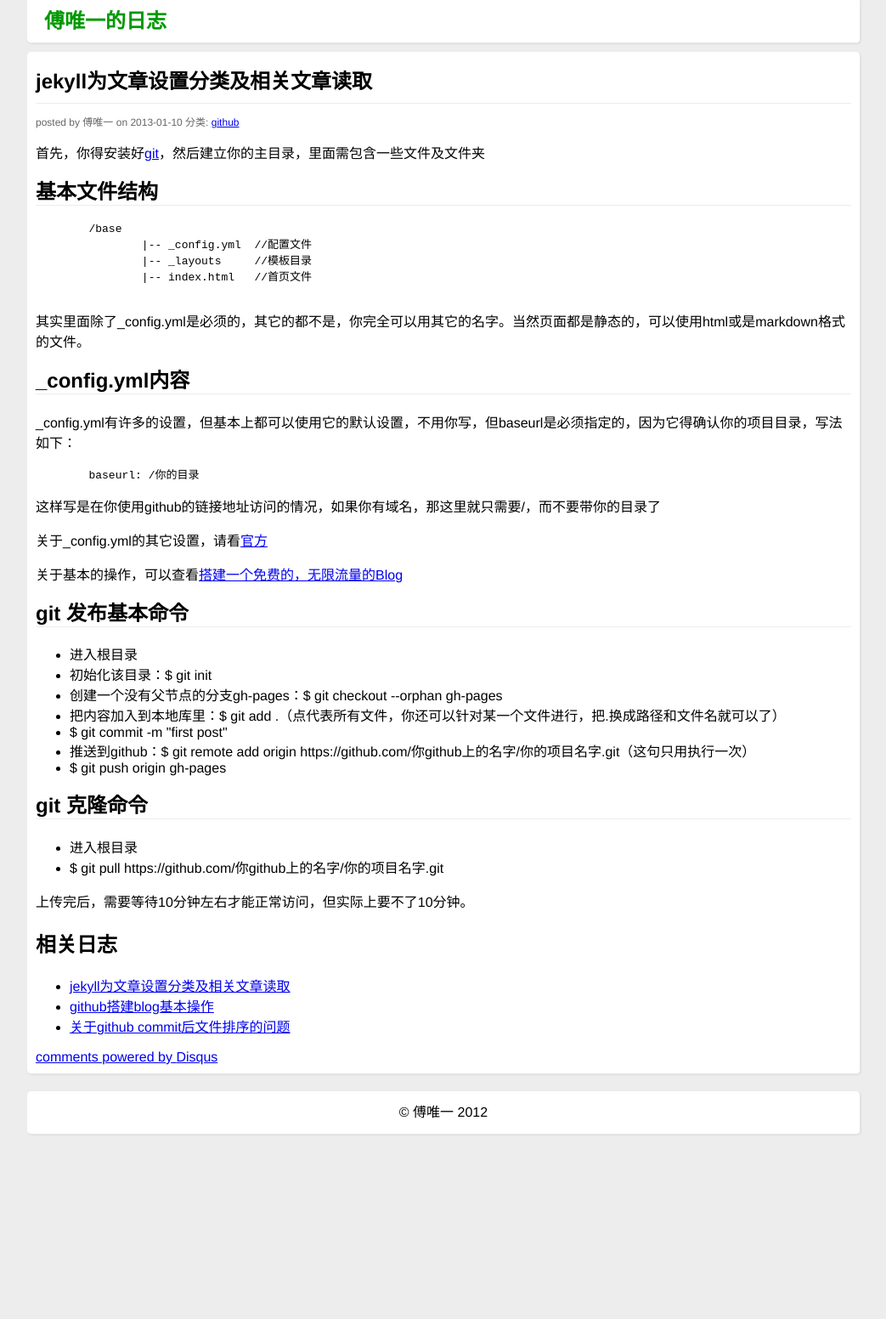
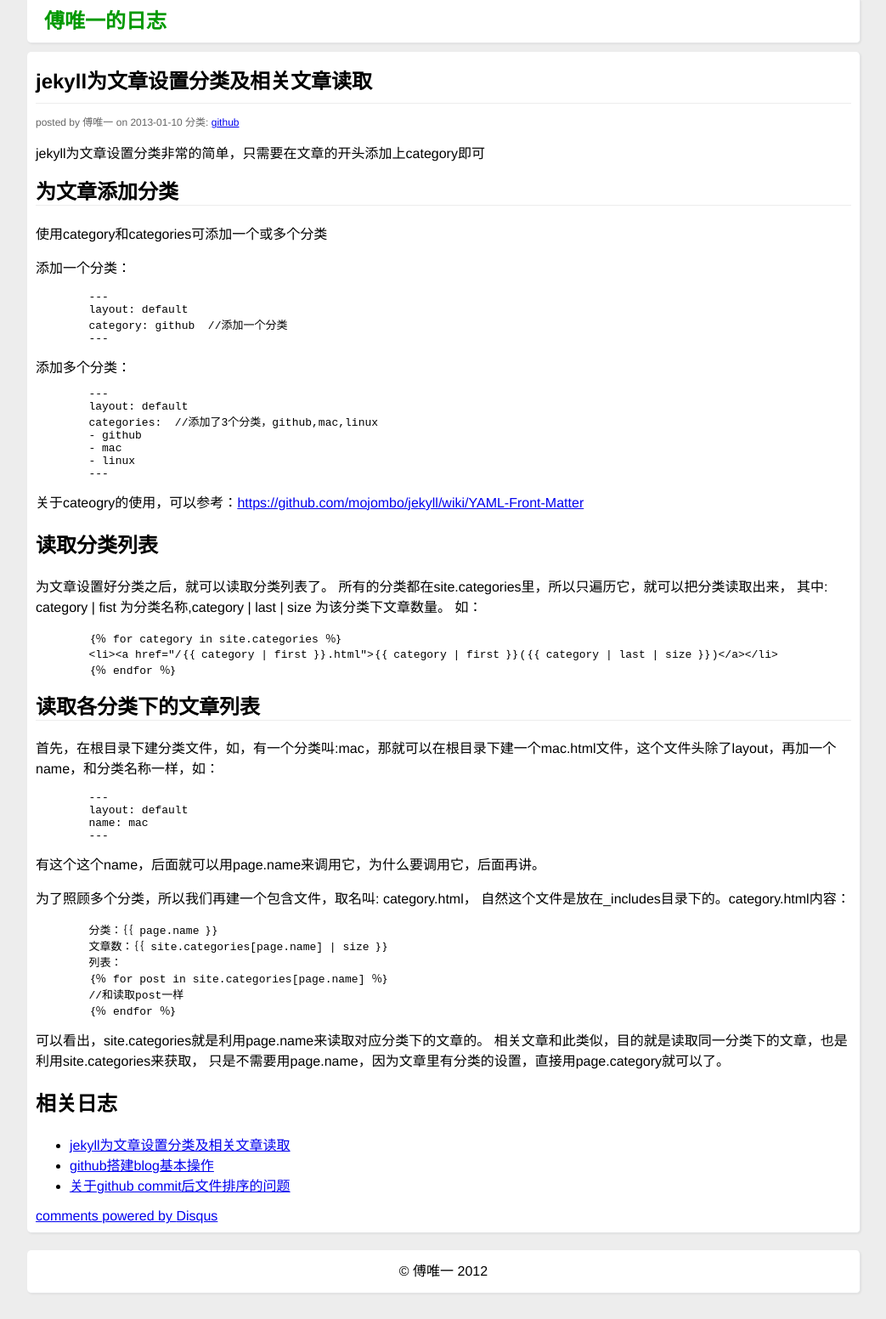
Before and after one commit to yuiitsu/logs, a Jekyll site: the page built from _posts/2013-01-10-jekyll-category.html, in a window 1280 px wide. Shown: the whole page at 85% size, without its empty margins (118-1161 px from the left). Built offline with Jekyll 4.4.1, drawn with Linux system fonts in a browser that asks for light colours; comment, search, counter and statistics services are not loaded; before the commit the page ends 1365 px from its top, so only the background shows below that.

Commit message:
update post

```diff
--- a/_posts/2013-01-10-jekyll-category.html
+++ b/_posts/2013-01-10-jekyll-category.html
@@ -4,61 +4,74 @@ title: jekyll为文章设置分类及相关文章读取
 category: github
 description: 分类列表的操作
 ---
-<p>首先，你得安装好<a href="http://git-scm.com/book/en/Getting-Started-Installing-Git" target="_blank">git</a>，然后建立你的主目录，里面需包含一些文件及文件夹</p>
+<p>
+jekyll为文章设置分类非常的简单，只需要在文章的开头添加上category即可
+</p>
 <h2 class="content_h2">
-基本文件结构
+为文章添加分类
 </h2>
 <p>
+使用<span class="content_words">category</span>和<span class="content_words">categories</span>可添加一个或多个分类
+</p>
+<p>
+添加一个分类：
 <pre>
-	/base
-		|-- _config.yml  //配置文件
-		|-- _layouts     //模板目录
-		|-- index.html   //首页文件
-
+	---
+	layout: default
+	category: github  //添加一个分类
+	---
+</pre>
+添加多个分类：
+<pre>
+	---
+	layout: default
+	categories:  //添加了3个分类，github,mac,linux
+	- github
+	- mac
+	- linux
+	---
+</pre>
+关于cateogry的使用，可以参考：<a href="https://github.com/mojombo/jekyll/wiki/YAML-Front-Matter" target="_blank">https://github.com/mojombo/jekyll/wiki/YAML-Front-Matter</a>
+</p>
+<h2 classs="content_h2">
+读取分类列表
+</h2>
+<p>
+为文章设置好分类之后，就可以读取分类列表了。
+所有的分类都在site.categories里，所以只遍历它，就可以把分类读取出来，
+其中: category | fist 为分类名称,category | last | size 为该分类下文章数量。
+如：
+<pre>
+	｛％ for category in site.categories ％｝
+	&lt;li&gt;&lt;a href="/｛｛ category | first ｝｝.html"&gt;｛｛ category | first ｝｝(｛｛ category | last | size ｝｝)&lt;/a&gt;&lt;/li&gt;
+	｛％ endfor ％｝
 </pre>
 </p>
-<p>
-其实里面除了_config.yml是必须的，其它的都不是，你完全可以用其它的名字。当然页面都是静态的，可以使用html或是markdown格式的文件。
-</p>
 <h2 class="content_h2">
-_config.yml内容
+读取各分类下的文章列表
 </h2>
 <p>
-_config.yml有许多的设置，但基本上都可以使用它的默认设置，不用你写，但baseurl是必须指定的，因为它得确认你的项目目录，写法如下：
+首先，在根目录下建分类文件，如，有一个分类叫:mac，那就可以在根目录下建一个mac.html文件，这个文件头除了layout，再加一个name，和分类名称一样，如：
+<pre>
+	---
+	layout: default
+	name: mac
+	---
+</pre>
+有这个这个name，后面就可以用page.name来调用它，为什么要调用它，后面再讲。
 </p>
 <p>
+为了照顾多个分类，所以我们再建一个包含文件，取名叫: category.html，
+自然这个文件是放在_includes目录下的。category.html内容：
 <pre>
-	baseurl: /你的目录
+	分类：｛｛ page.name ｝｝
+	文章数：｛｛ site.categories[page.name] | size ｝｝
+	列表：
+	｛％ for post in site.categories[page.name] ％｝
+	//和读取post一样
+	｛％ endfor ％｝
 </pre>
+可以看出，site.categories就是利用page.name来读取对应分类下的文章的。
+相关文章和此类似，目的就是读取同一分类下的文章，也是利用site.categories来获取，
+只是不需要用page.name，因为文章里有分类的设置，直接用page.category就可以了。
 </p>
-<p>
-这样写是在你使用github的链接地址访问的情况，如果你有域名，那这里就只需要/，而不要带你的目录了
-</p>
-<p>
-关于_config.yml的其它设置，请看<a href="https://github.com/mojombo/jekyll/wiki/Configuration" target="_blank">官方</a>
-</p>
-<p>
-关于基本的操作，可以查看<a href="http://www.ruanyifeng.com/blog/2012/08/blogging_with_jekyll.html" target="_blank">搭建一个免费的，无限流量的Blog</a>
-</p>
-<h2 class="content_h2">
-git 发布基本命令
-</h2>
-<ul>
-	<li>进入根目录</li>
-	<li>初始化该目录：$ git init</li>
-	<li>创建一个没有父节点的分支gh-pages：$ git checkout --orphan gh-pages</li>
-	<li>把内容加入到本地库里：$ git add .（点代表所有文件，你还可以针对某一个文件进行，把.换成路径和文件名就可以了）</li>
-	<li>$ git commit -m "first post"</li>
-	<li>推送到github：$ git remote add origin https://github.com/你github上的名字/你的项目名字.git（这句只用执行一次）</li>
-	<li>$ git push origin gh-pages</li>
-</ul>
-<h2 class="content_h2">
-git 克隆命令
-</h2>
-<ul>
-	<li>进入根目录</li>
-	<li>$ git pull https://github.com/你github上的名字/你的项目名字.git</li>
-</ul>
-<p>
-上传完后，需要等待10分钟左右才能正常访问，但实际上要不了10分钟。
-</p>
```
